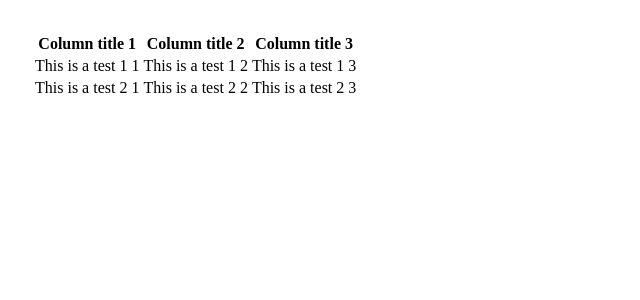
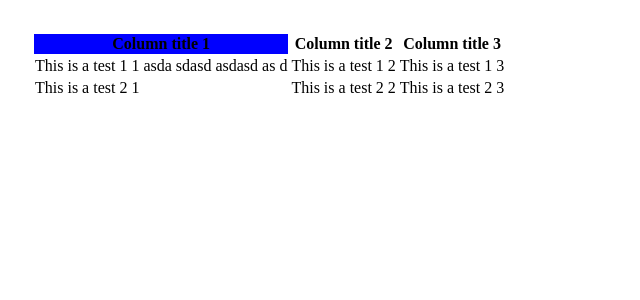
Before and after one commit to lewandy/vue-table, a Vue app: page / in a window 1280 px wide. Shown: the top 300 px of the page, without its empty margins (0-640 px from the left). Built offline with nearby package versions, Linux system fonts and the light colour scheme.

Commit message:
feat: add header custom class binding

```diff
--- a/src/App.vue
+++ b/src/App.vue
@@ -7,7 +7,8 @@ const { load, state, options } = useTable({
   headers: [
     {
       name: "test1",
-      title: "Column title 1"
+      title: "Column title 1",
+      class: 'headerCustom'
     },
     {
       name: "test2",
@@ -23,7 +24,7 @@ const { load, state, options } = useTable({
 onMounted(() => {
   load(
     [{
-      test1: "This is a test 1 1",
+      test1: "This is a test 1 1 asda sdasd asdasd as d",
       test2: "This is a test 1 2",
       test3: "This is a test 1 3"
     },
@@ -42,8 +43,12 @@ onMounted(() => {
   </div>
 </template>
 
-<style scoped>
+<style>
 .container {
   padding: 1.5em;
 }
+
+.headerCustom {
+  background-color: blue;
+}
 </style>
--- a/src/components/VueTable.vue
+++ b/src/components/VueTable.vue
@@ -1,18 +1,19 @@
 <template>
-  <div>
   <table>
     <tr>
-        <th :key="header.name" v-for="header of options.headers">{{ header.title }}</th>
+      <th :key="header.name" :class="header.class ?? false" v-for="header of options.headers">{{ header.title }}
+      </th>
     </tr>
     <tr :key="row" v-for="row of state">
-        <td :key="header.name" v-for="header of options.headers">{{ row[header.name] }}</td>
+      <td :key="header.name" v-for="header of options.headers">{{ row[header.name] }}
+      </td>
     </tr>
   </table>
-  </div>
 </template>
 
 <script lang="ts">
-import { defineComponent } from 'vue'
+import { defineComponent, PropType } from 'vue'
+import { VueTableConfiguration } from "../composables/useTable"
 
 export default defineComponent({
   name: "VueTable",
@@ -21,7 +22,7 @@ export default defineComponent({
       required: true,
     },
     options: {
-      type: Object,
+      type: Object as PropType<VueTableConfiguration>,
       required: true
     }
   },
```
Lines whose indentation alone changed are shown as unchanged.
